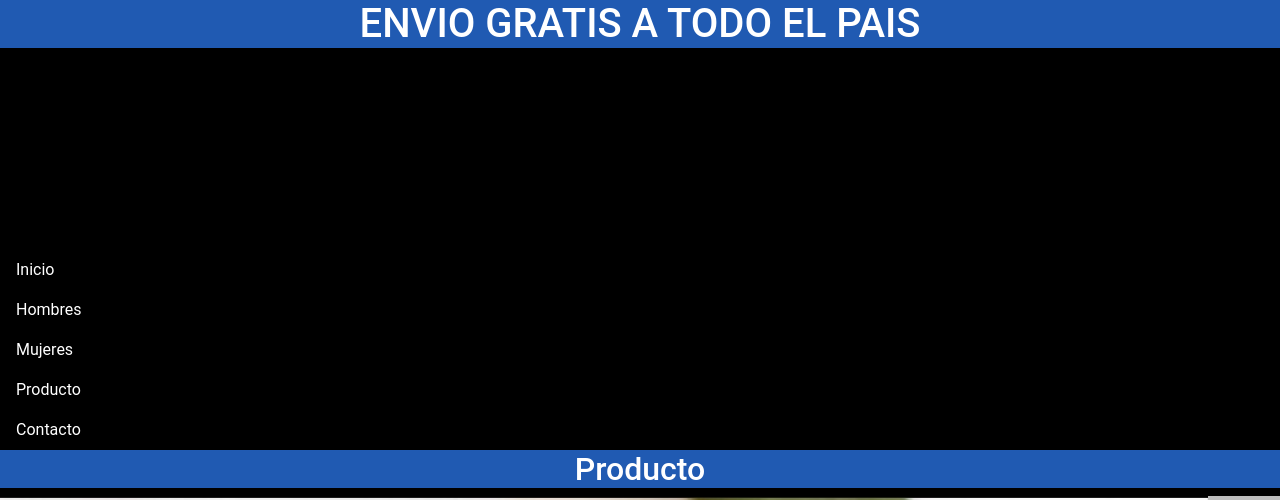
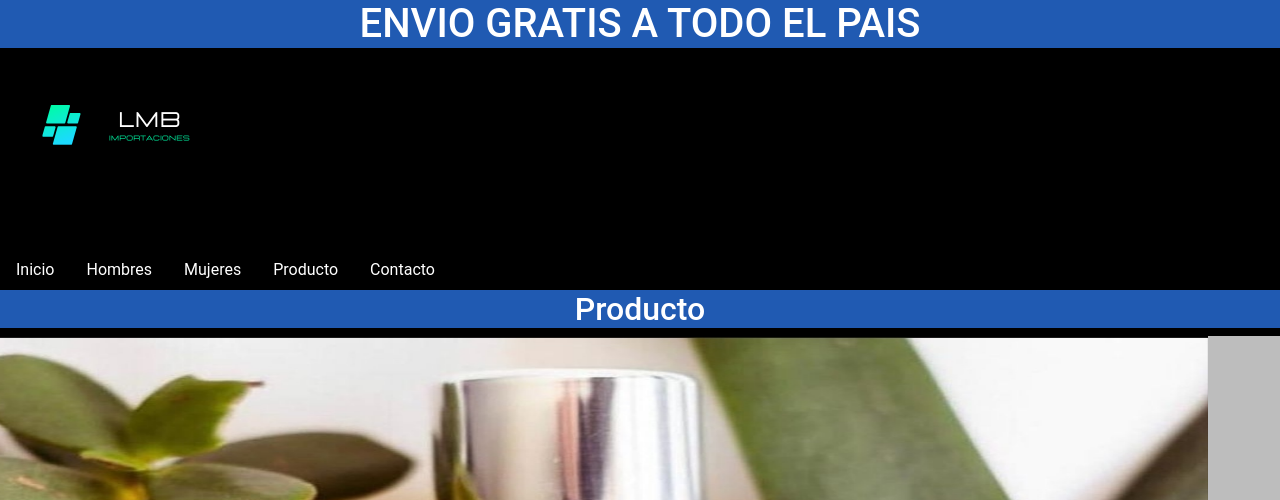
Before and after one commit to lucaas23/Importaciones.Lucas, a website: page html/producto.html in a window 1280 px wide. Shown: the top 500 px of the page. Drawn offline with nearby package versions, Linux system fonts and the light colour scheme.

Commit message:
version completa 1.1

```diff
--- a/html/producto.html
+++ b/html/producto.html
@@ -22,11 +22,11 @@
         </section>
 
         <div class="logo">
-          <img src="./img/_Logo.png" height="250px" width="250px" alt="logo">
+          <img src="../img/_Logo.png"  height="250px" width="250px" alt="logo">
         </div>
 <!-- INCIO DE NAVEGADOR -->
 <nav>
-  <ul class="nav flex-column">
+<ul class="nav">
 <li class="nav-item">
 <div class="inicio1"><a class="nav-link text-white" aria-current="page" href="../index.html">Inicio</a></div>
 </li>
@@ -82,7 +82,7 @@
     <!-- Grid container -->
     <div class="container p-4 pb-0" style="background-color:rgb(101, 106, 106);">
       <!-- Section: Social media -->
-      <section class="mb-4">
+      <section class="mb-4" style="background-color:rgb(101, 106, 106);">
         <!-- Instagram -->
         <a class="btn btn-outline-white btn-floating m-1"  href="https://www.instagram.com/importaciones.lmb/" role="button"
           ><i class="fab fa-instagram-f"><img src="../img/Instagram.png" height="20px" width="20px" alt="instagram"></i
--- a/scss/index.scss
+++ b/scss/index.scss
@@ -1,3 +1,4 @@
+
 
 body{
     background-color: black;
@@ -6,11 +7,6 @@ body{
         display: flex;
         justify-content: center;
         background-color: rgb(32, 90, 178);
-    }
-    .logo{
-        display: flex;
-        justify-content: center;
-
     }
     nav{
         display: flex;
```
Also changed, not shown: html/contacto.html (+3 -2 lines), html/hombres.html (+2 -2 lines), html/mujeres.html (+2 -2 lines), index.html (+2 -2 lines), package.json (added, +25 -0 lines), scss/package.json (deleted, +0 -11 lines), css/index.css, 1 other file. Lines whose indentation alone changed are shown as unchanged.
